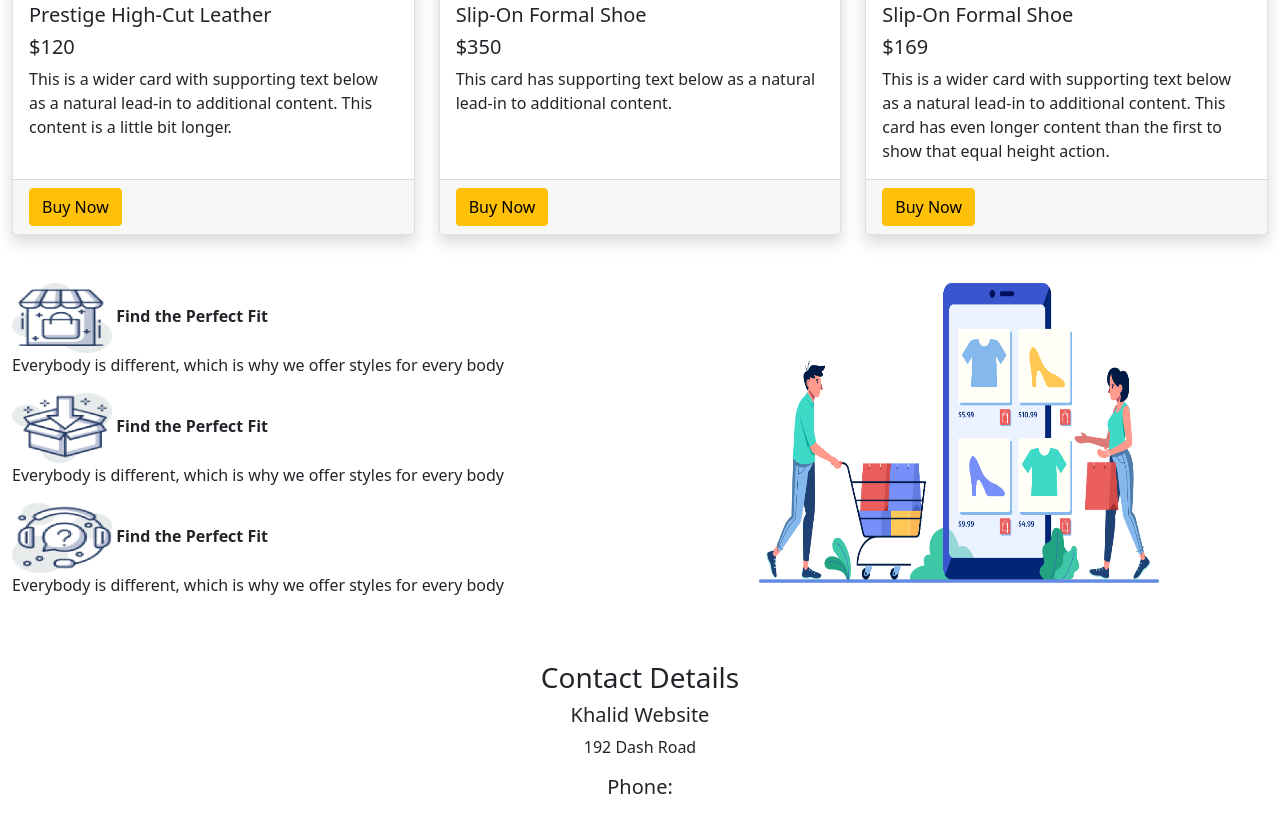
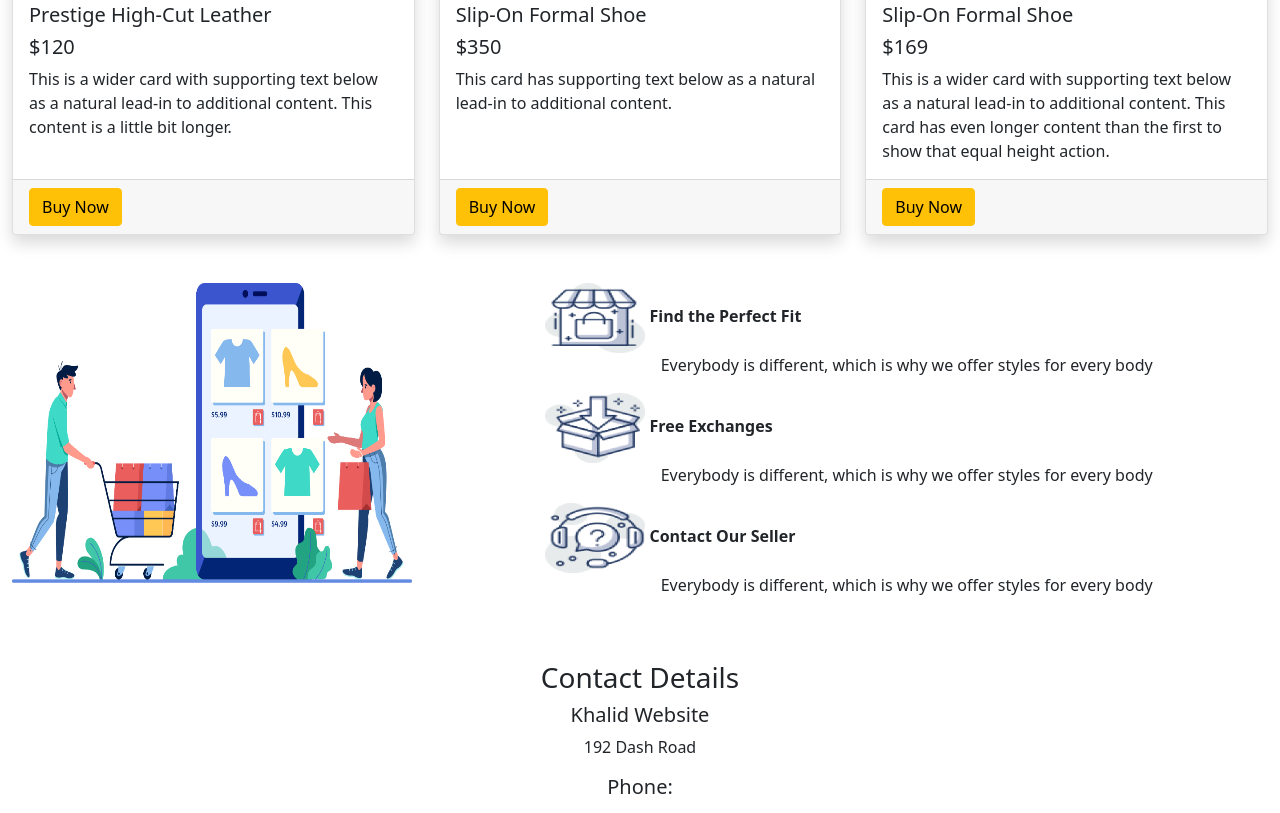
Before and after one commit to jowelkhalid/ecommerce-website, a plain HTML site: page index.html in a window 1280 px wide. Shown: the part 1614-2427 px from the top of the page. Drawn offline with Linux system fonts and the light colour scheme.

Commit message:
added bit

```diff
--- a/index.html
+++ b/index.html
@@ -74,7 +74,7 @@
         </div>
       </section>
       <section class="mt-5 container-fluid">
-        <h3>CASUAL SHOES</h3>
+        <h3 class="text-center">CASUAL SHOES</h3>
         <div class="row row-cols-1 row-cols-md-3 lg-4">
           <div class="col">
             <div class="card h-100 shadow">
@@ -130,7 +130,7 @@
         </div>
       </section>
       <section class="mt-5 container-fluid">
-        <h3>Backpack</h3>
+        <h3 class="text-center">Formal shoes</h3>
         <div class="row row-cols-1 row-cols-md-3 g-4">
           <div class="col">
             <div class="card h-100 shadow">
@@ -194,28 +194,33 @@
       </section>
       <section class="about container-fluid mt-5">
         <div class="row">
+          <div class="col-lg-5">
+            <img
+              src="images/XMLID 1.png"
+              width="400px"
+              height="300px"
+              alt=""
+            /><br /><br />
+          </div>
           <div class="col-lg-7">
             <img src="images/image 12.png" width="100px" height="70px" alt="" />
-            <b> Find the Perfect Fit</b>
-            <p>
+            <b class="text-center">Find the Perfect Fit</b>
+            <p class="text-center">
               Everybody is different, which is why we offer styles for every
               body
             </p>
             <img src="images/image 13.png" width="100px" height="70px" alt="" />
-            <b> Find the Perfect Fit</b>
-            <p>
+            <b class="text-center">Free Exchanges</b>
+            <p class="text-center">
               Everybody is different, which is why we offer styles for every
               body
             </p>
             <img src="images/image 14.png" width="100px" height="70px" alt="" />
-            <b> Find the Perfect Fit</b>
-            <p>
+            <b class="text-center">Contact Our Seller</b>
+            <p class="text-center">
               Everybody is different, which is why we offer styles for every
               body
             </p>
-          </div>
-          <div class="col-lg-5">
-            <img src="images/XMLID 1.png" width="400px" height="300px" alt="" />
           </div>
         </div>
       </section>
```
